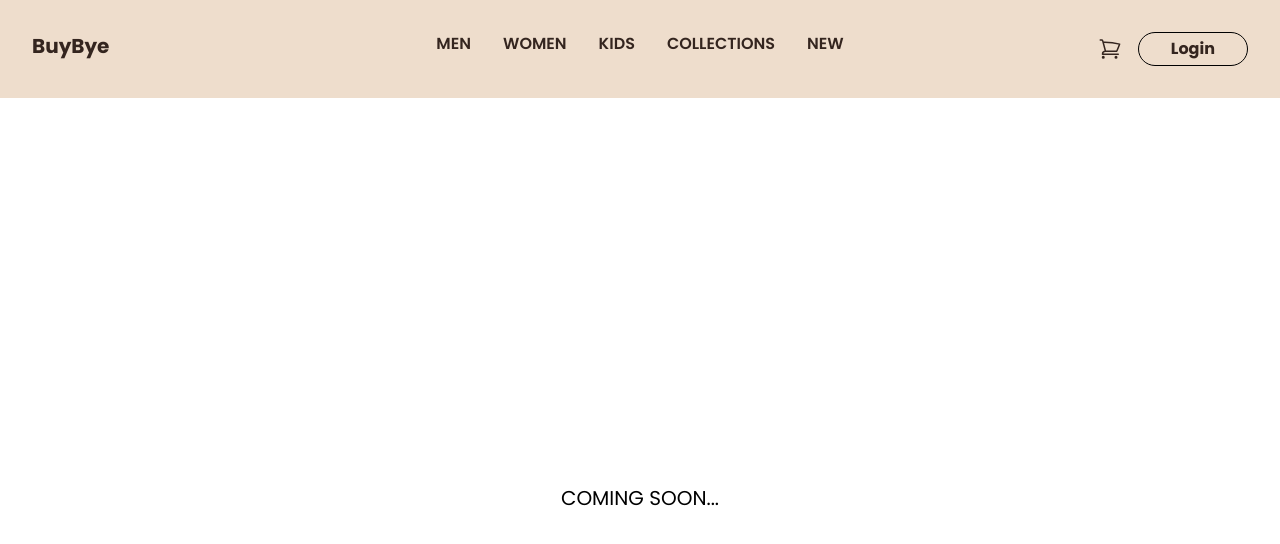
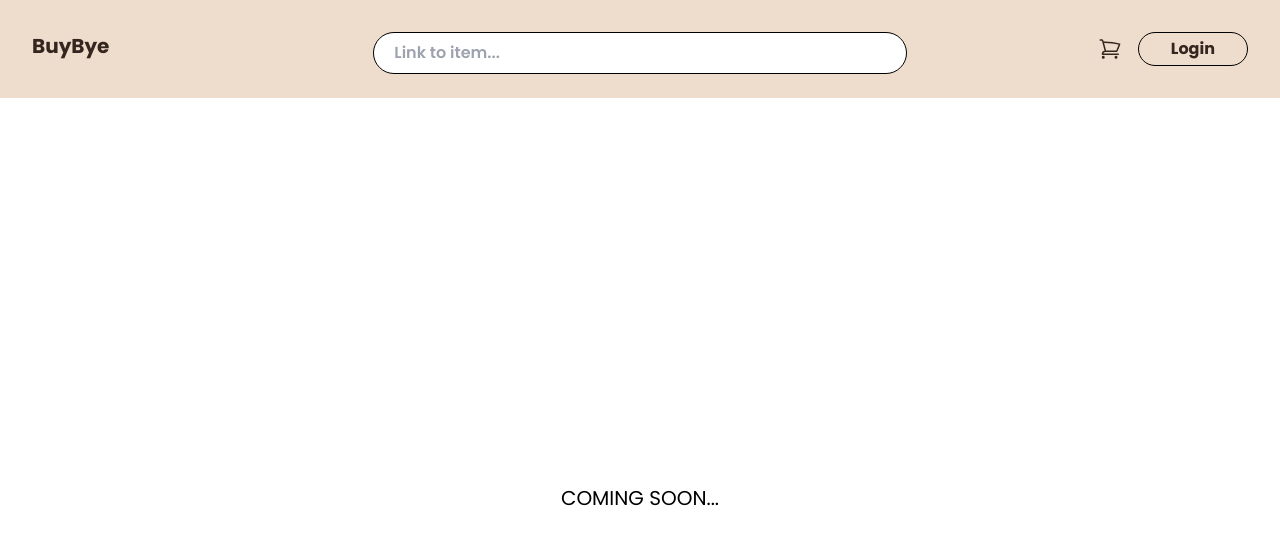
Before and after one commit to danielp1218/HackTheValley2024, a Next.js app: page /shoppingcart in a window 1280 px wide. Shown: the top 544 px of the page. Built offline with nearby package versions, Linux system fonts and the light colour scheme.

Commit message:
new navbar, no function yet

```diff
--- a/src/app/components/navbar.tsx
+++ b/src/app/components/navbar.tsx
@@ -1,4 +1,5 @@
 import React from "react";
+import SearchNavbar from "./searchNavbar";
 
 export default function Navbar() {
   return (
@@ -10,12 +11,13 @@ export default function Navbar() {
           </a>
         </div>
 
-        <div className="absolute left-1/2 transform -translate-x-1/2 flex space-x-8 font-semibold text-base">
-          <a href="/men">MEN</a>
+        <div className="absolute left-1/2 transform -translate-x-1/2 flex space-x-8 font-semibold text-base w-1/2">
+          {/* <a href="/men">MEN</a>
           <a href="/women">WOMEN</a>
           <a href="/kids">KIDS</a>
           <a href="/collections">COLLECTIONS</a>
-          <a href="/new">NEW</a>
+          <a href="/new">NEW</a> */}
+          <SearchNavbar/>
         </div>
 
         <div className="flex ml-auto items-center space-x-4">
--- /dev/null
+++ b/src/app/components/searchNavbar.tsx
@@ -0,0 +1,37 @@
+'use client';
+import React, {useState} from "react";
+
+export default function SearchNavbar() {
+  const [searchTerm, setSearchTerm] = useState('');
+
+  const handleInputChange = (e) => {
+    setSearchTerm(e.target.value);
+  };
+
+  // const handleSearch = (e) => {
+  //   e.preventDefault();
+  //   onSearch(searchTerm);  // Call the parent component's search handler
+  // };
+
+  const handleKeyDown = (e) => {
+    if (e.key === 'Enter') {
+      e.preventDefault();
+      console.log("ENTERED");
+      // onSearch(searchTerm);  // Calls the parent component's search handler
+    }
+  };
+
+  return (
+    <div className="flex justify-center w-full">
+      <input
+        type="text"
+        placeholder="Link to item..."
+        value={searchTerm}
+        onChange={handleInputChange}
+        onKeyDown={handleKeyDown}  // ENTER TO SEARCGSFH
+
+        className="border border-black w-5/6 rounded-full p-2 px-5 focus:outline-none"
+      />
+    </div>
+  );
+}
```
